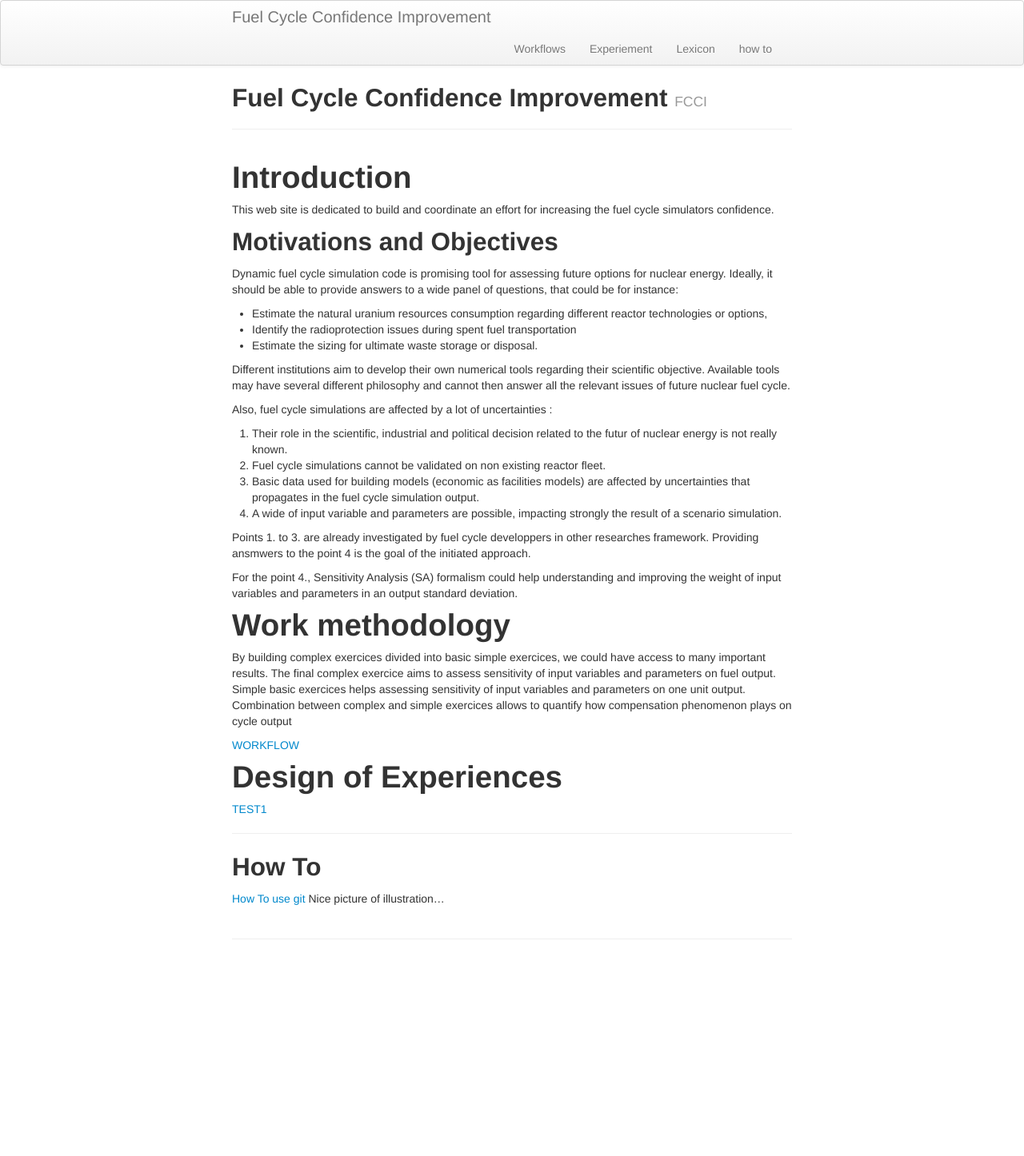
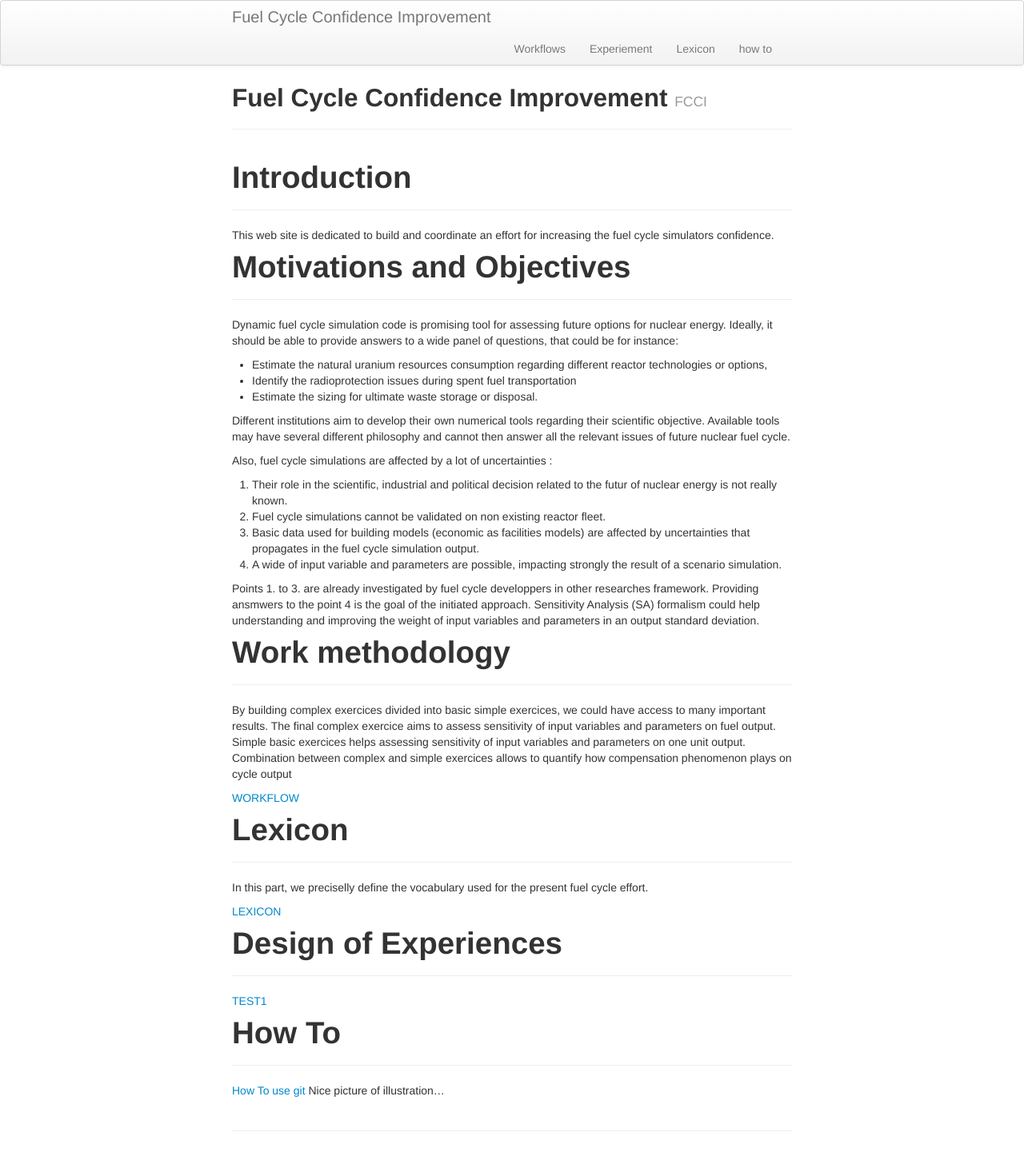
Before and after one commit to FuelCycleFIT/fcci2017.github.io_old_bkp, a Jekyll site: the page built from index.md, in a window 1280 px wide. Shown: the whole page at 80% size. Built offline with Jekyll 4.4.1, drawn with Linux system fonts in a browser that asks for light colours; before the commit the page ends 1206 px from its top, so only the background shows below that.

Commit message:
update index.md file... Add lexicon.

```diff
--- a/index.md
+++ b/index.md
@@ -6,10 +6,12 @@ description:
 ---
 
 # Introduction
+---
 
 This web site is dedicated to build and coordinate an effort for increasing the fuel cycle simulators confidence.
 
-## Motivations and Objectives
+# Motivations and Objectives
+---
 
 Dynamic fuel cycle simulation code is promising tool for assessing future options for nuclear energy. Ideally, it should be able to provide answers to a wide panel of questions, that could be for instance:
 
@@ -26,22 +28,28 @@ Also, fuel cycle simulations are affected by a lot of uncertainties :
 3. Basic data used for building models (economic as facilities models) are affected by uncertainties that propagates in the fuel cycle simulation output.
 4. A wide of input variable and parameters are possible, impacting strongly the result of a scenario simulation.
 
-Points 1. to 3. are already investigated by fuel cycle developpers in other researches framework. Providing ansmwers to the point 4 is the goal of the initiated approach.
-
-For the point 4., Sensitivity Analysis (SA) formalism could help understanding and improving the weight of input variables and parameters in an output standard deviation.
+Points 1. to 3. are already investigated by fuel cycle developpers in other researches framework. Providing ansmwers to the point 4 is the goal of the initiated approach. Sensitivity Analysis (SA) formalism could help understanding and improving the weight of input variables and parameters in an output standard deviation.
 
 # Work methodology
+---
 
 By building complex exercices divided into basic simple exercices, we could have access to many important results. The final complex exercice aims to assess sensitivity of input variables and parameters on fuel output. Simple basic exercices helps assessing sensitivity of input variables and parameters on one unit output. Combination between complex and simple exercices allows to quantify how compensation phenomenon plays on cycle output
 
 [WORKFLOW](_pages/workflow.md)
 
+# Lexicon
+---
+
+In this part, we preciselly define the vocabulary used for the present fuel cycle effort.
+
+[LEXICON](_pages/lexicon.md)
+
 # Design of Experiences
+---
 
 [TEST1](_pages/TEST1.md)
 
+# How To
 ---
-
-## How To
 [How To use git](_pages/how_to_index.md)
 Nice picture of illustration...
```
Also changed, not shown: README.md.
